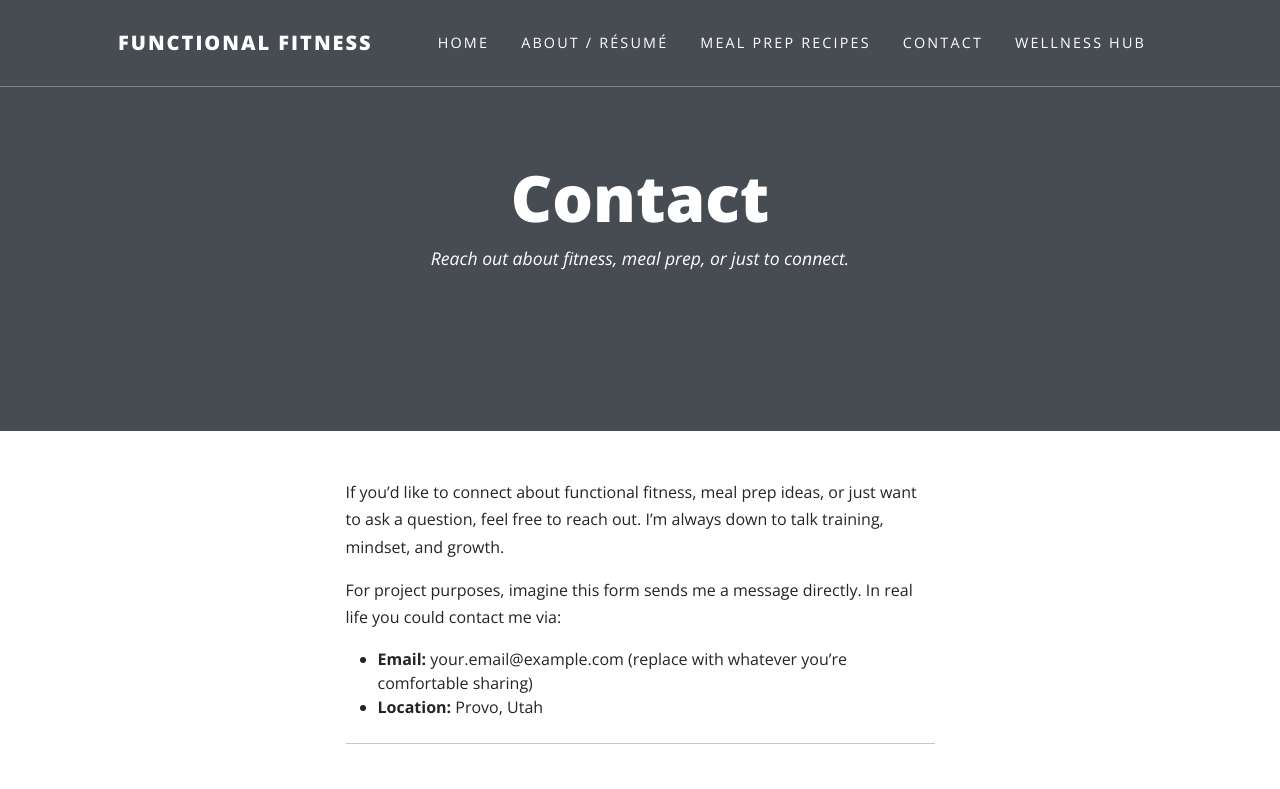
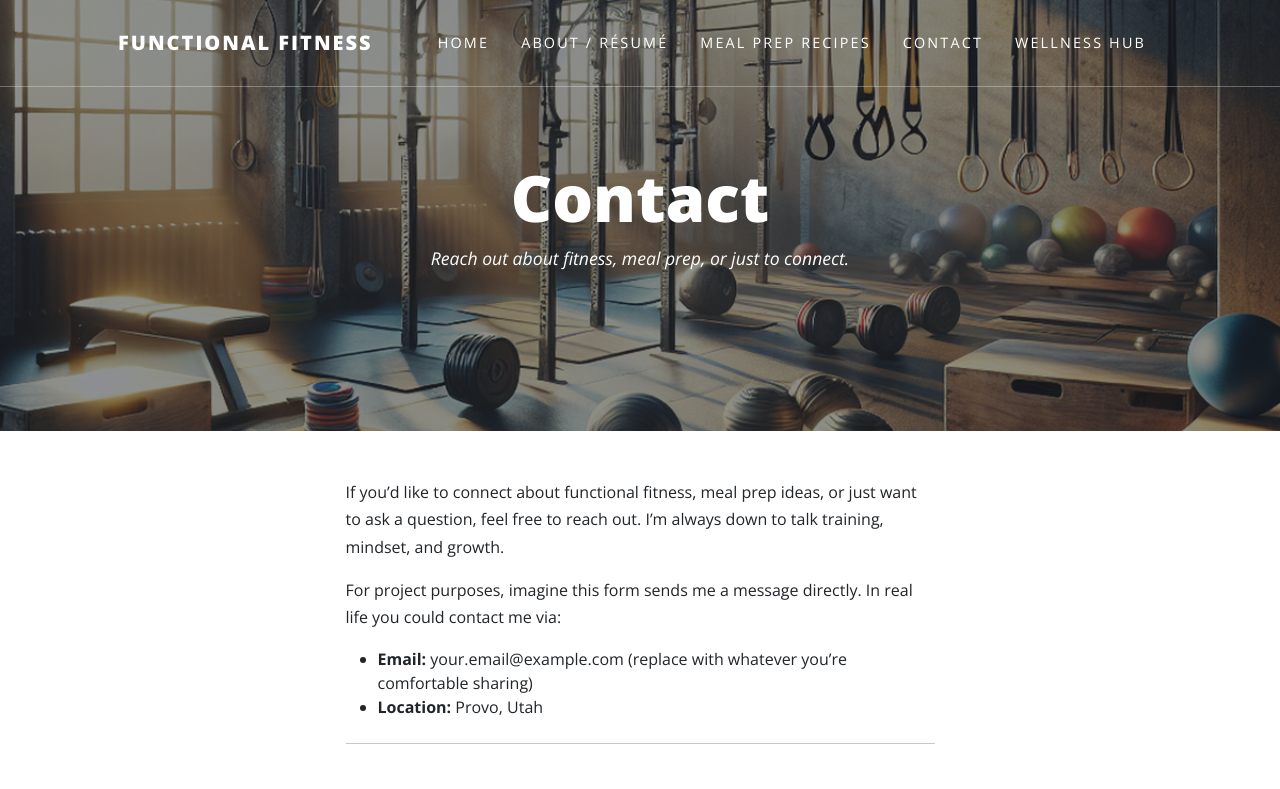
Before and after one commit to Baker-Coder-15/IS-201-, a plain HTML site: page contact.html in a window 1280 px wide. Shown: the top 789 px of the page. Drawn offline with nearby package versions, Linux system fonts and the light colour scheme; a script that the page names is missing.

Commit message:
Update contact.html

```diff
--- a/contact.html
+++ b/contact.html
@@ -38,7 +38,7 @@
         </nav>
 
         <!-- Page Header -->
-        <header class="masthead" style="background-image: url('assets/img/best-crossfit-equipment.png')">
+        <header class="masthead" style="background-image: url('best-crossfit-equipment.png')">
             <div class="container position-relative px-4 px-lg-5">
                 <div class="row gx-4 gx-lg-5 justify-content-center">
                     <div class="col-md-10 col-lg-8 col-xl-7">
```
